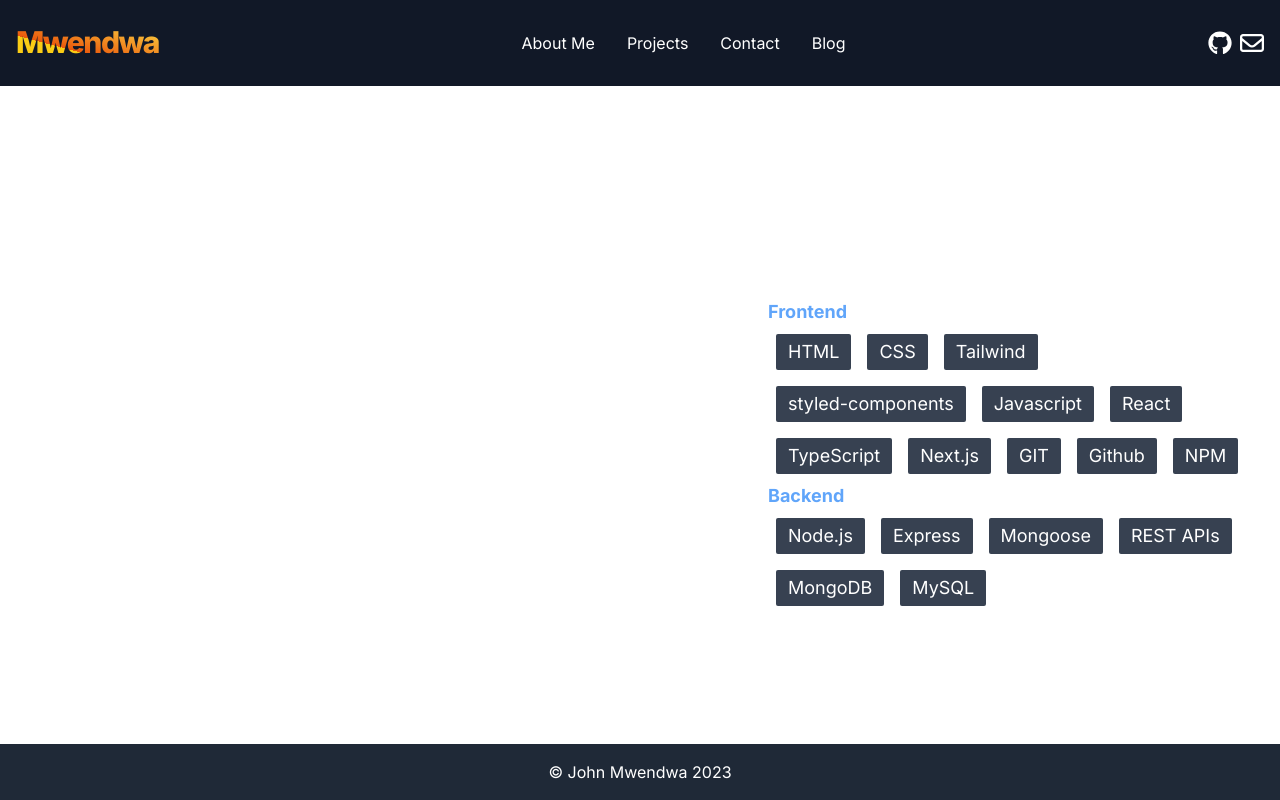
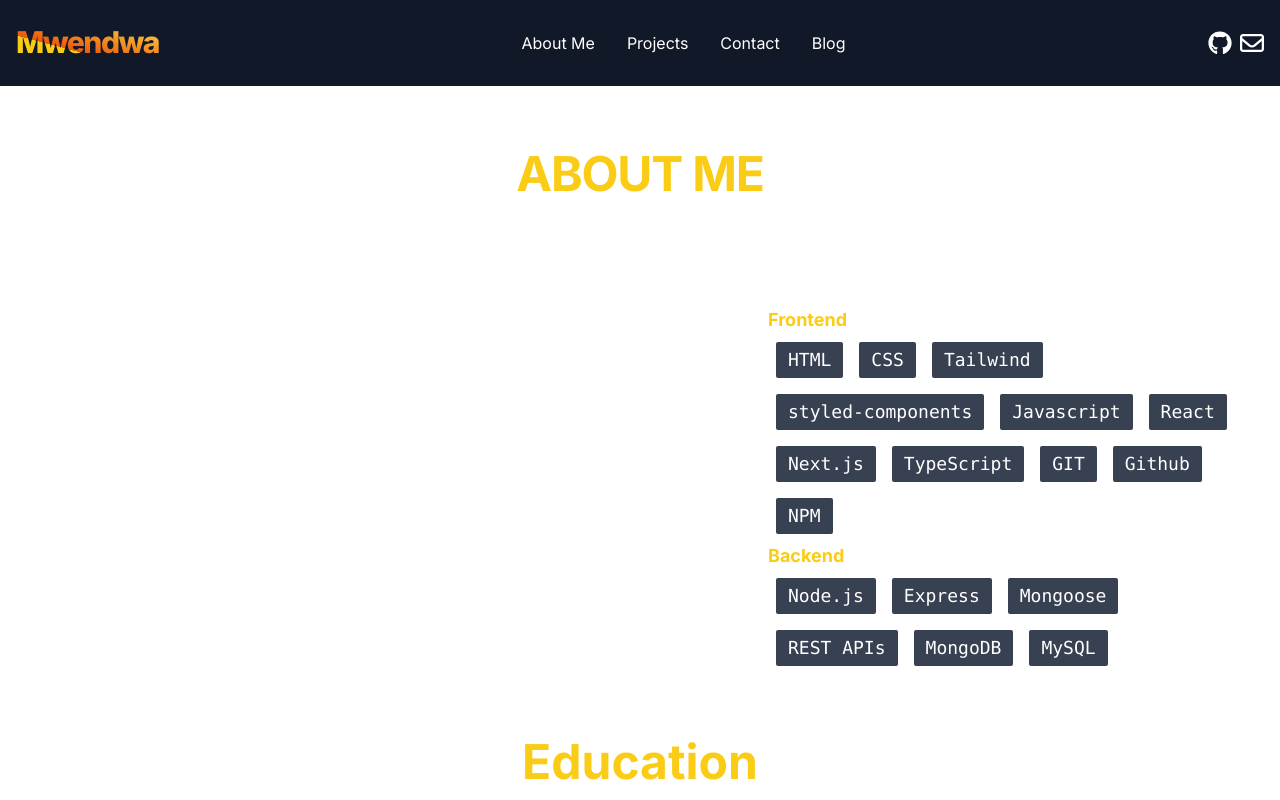
Before and after one commit to JohnMwendwa/portfolio_v2, a Next.js app: page /about in a window 1280 px wide. Shown: the top 800 px of the page. Built offline with nearby package versions, Linux system fonts and the light colour scheme.

Commit message:
render Education component

```diff
--- a/src/components/sections/About.tsx
+++ b/src/components/sections/About.tsx
@@ -1,3 +1,5 @@
+import React from "react";
+import Education from "./Education";
 import SectionContainer from "components/SectionContainer";
 
 interface SkillsProps {
@@ -13,8 +15,8 @@ const Skills: SkillsProps = {
     "styled-components",
     "Javascript",
     "React",
+    "Next.js",
     "TypeScript",
-    "Next.js",
     "GIT",
     "Github",
     "NPM",
@@ -26,7 +28,7 @@ const About = () => {
   return (
     <SectionContainer>
       <div className="h-full px-8 py-16 text-white">
-        <h1 className="font-bold text-4xl mb-8 text-center uppercase tracking-tight">
+        <h1 className="font-bold text-yellow-400 text-5xl mb-16 text-center uppercase tracking-tight">
           About Me
         </h1>
         <div className="grid grid-cols-1 lg:grid-cols-2 lg:space-x-32 text-lg">
@@ -56,11 +58,11 @@ const About = () => {
             </p>
           </div>
 
-          <div className="mt-8">
+          <div>
             <h3 className="font-bold text-2xl mb-3">My Skills</h3>
             <div>
-              <h3 className="text-blue-400 font-bold">Frontend</h3>
-              <div className="flex flex-wrap">
+              <h3 className="text-yellow-400 font-bold">Frontend</h3>
+              <div className="flex flex-wrap font-mono">
                 {Skills.fronted.map((skill) => (
                   <span
                     key={skill}
@@ -72,8 +74,8 @@ const About = () => {
               </div>
             </div>
             <div>
-              <h3 className="text-blue-400 font-bold">Backend</h3>
-              <div className="flex flex-wrap">
+              <h3 className="text-yellow-400 font-bold">Backend</h3>
+              <div className="flex flex-wrap font-mono">
                 {Skills.backend.map((skill) => (
                   <span
                     key={skill}
@@ -86,6 +88,7 @@ const About = () => {
             </div>
           </div>
         </div>
+        <Education />
       </div>
     </SectionContainer>
   );
```
